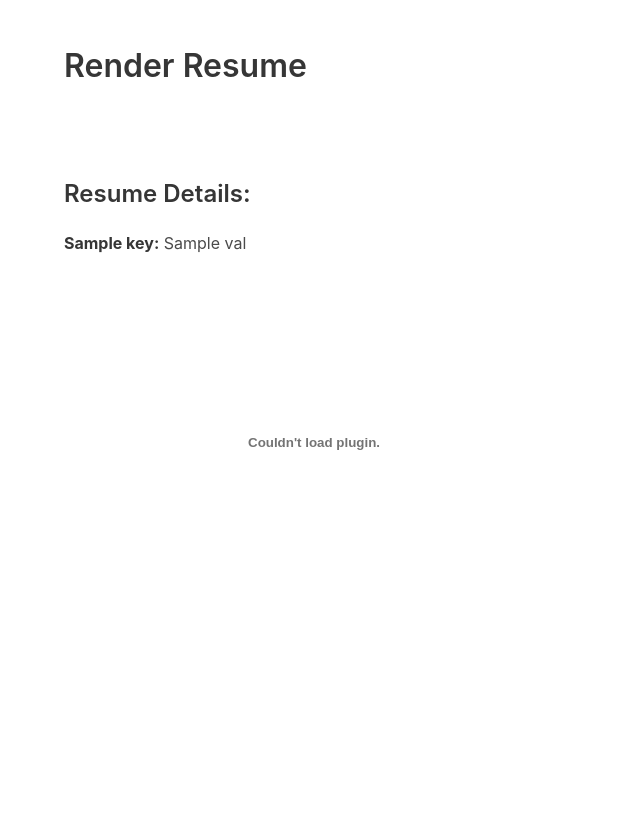
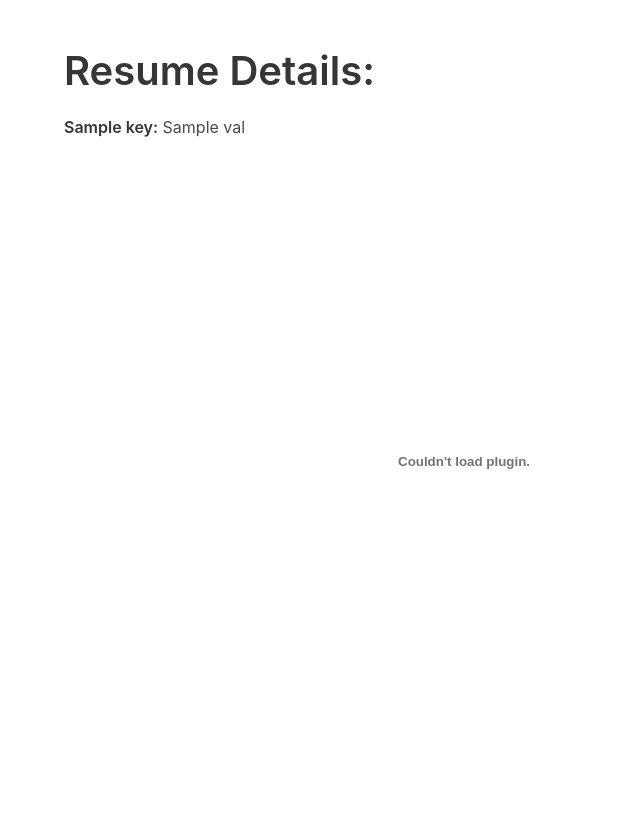
Before and after one commit to pnd-andrei/SmartResume, a Django app: template resumecentral/src/api/templates/render_resume.html in a window 1280 px wide. Shown: the whole page, without its empty margins (0-640 px from the left). Before the commit the page ends 450 px from the top, so only its background shows below. Run offline with Django 5.2, Linux system fonts and the light colour scheme; the template is opened without the code that fills it: most values are stand-ins (such as "Sample title", 1, 10 or a date in 2020).

Commit message:
added possibility to see uploaded cv part 2

```diff
--- a/resumecentral/src/api/templates/add_resume.html
+++ b/resumecentral/src/api/templates/add_resume.html
@@ -16,8 +16,8 @@
         <div class="container">
             <p class="title is-size-4">Loaded Resumes:</p>
             <ul>
-                {% for log in logs %}
-                    <li>{{ log }}</li>
+                {% for content, id in logs %}
+                    <a href="id={{id}}">{{ content }}</a> <br>
                 {% endfor %}
             </ul>
         </div>
--- a/resumecentral/src/api/templates/render_resume.html
+++ b/resumecentral/src/api/templates/render_resume.html
@@ -8,21 +8,15 @@
 <body>
     <section class="section">
         <div class="container">
-            <h1 class="title">Render Resume</h1>
-        </div>
-    </section>
-
-    <section class="section">
-        <div class="container">
-            <p class="title is-size-4">Resume Details:</p>
+            <p class="title is-size-2">Resume Details:</p>
             <ul>
                 {% for key, val in resume_data %}
-                    <li><strong>{{ key }}:</strong> {{ val }}</li>
+                    <li class="subtitle is-size-6"><strong>{{ key }}:</strong> {{ val }}</li>
                 {% endfor %}
             </ul>
             {% load static %}
-            <embed src="{% static resource %}" width="500" height="375"
-            type="application/pdf">
+            <br>
+            <embed width="800" height="600" src="{% static resource %}" type="application/pdf">
         </div>
     </section>
 
```
Also changed, not shown: resumecentral/src/api/views/resume.py (+8 -2 lines).
